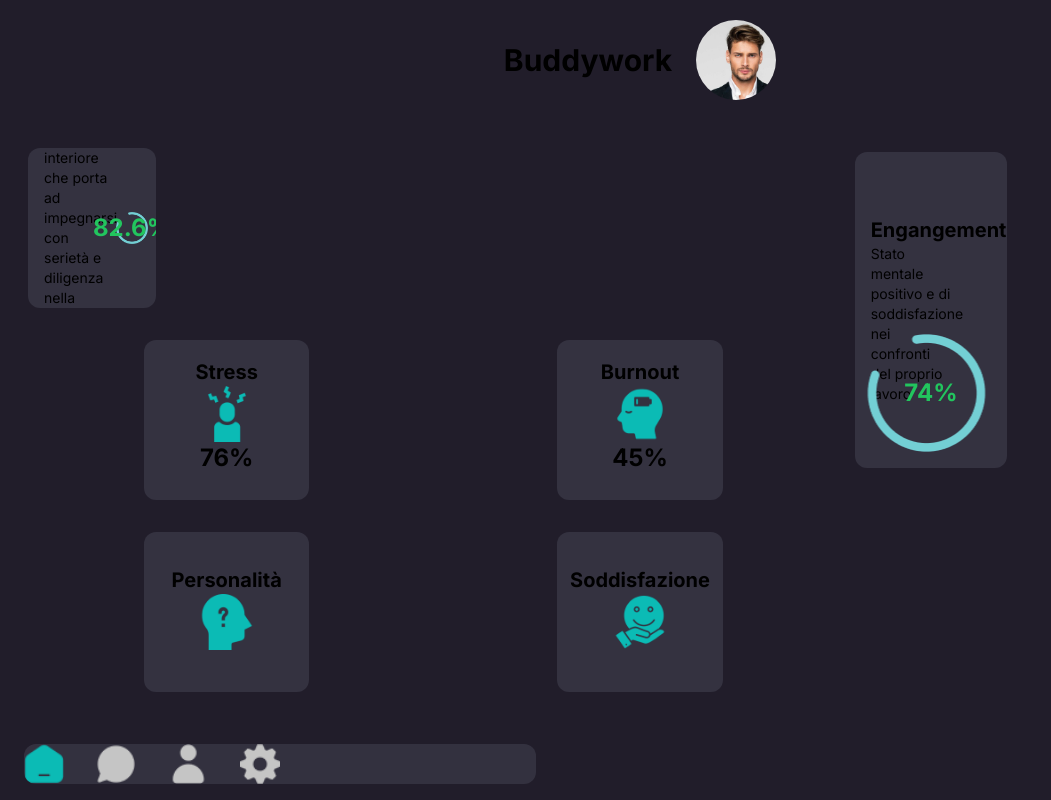
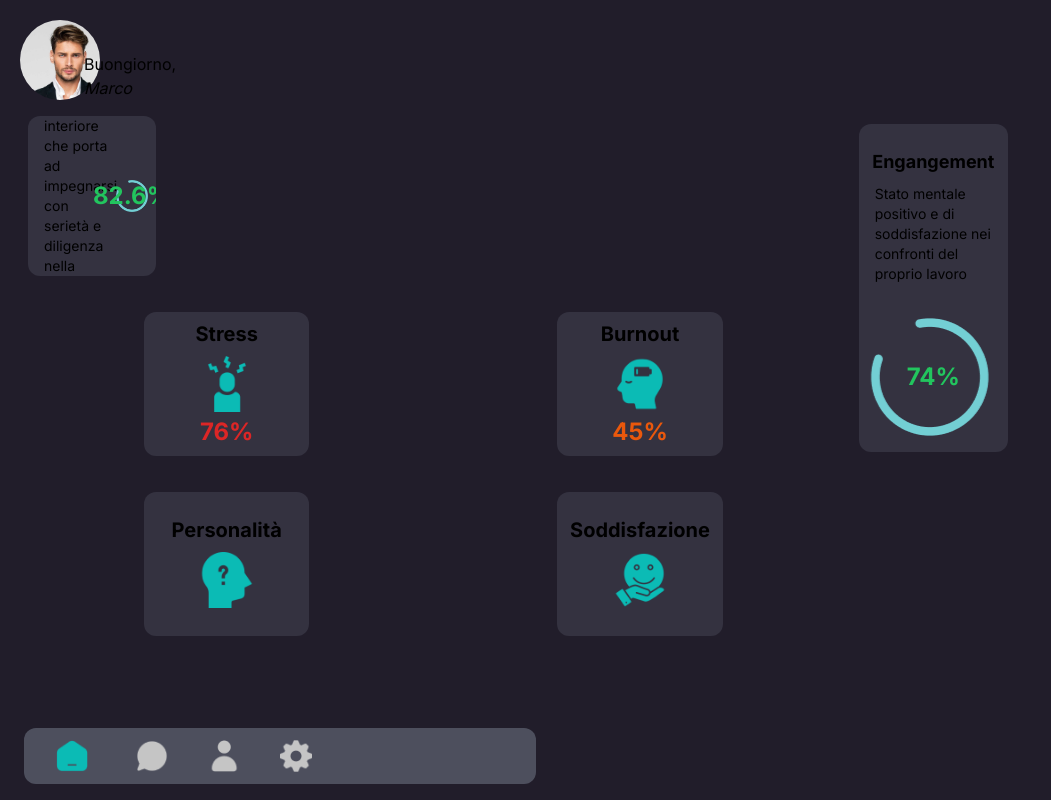
Before and after one commit to lucaspe10/buddywork, a Next.js app: page / in a window 1280 px wide. Shown: the whole page, without its empty margins (0-1051 px from the left). Built offline with nearby package versions, Linux system fonts and the light colour scheme.

Commit message:
changed style

```diff
--- a/app/page.tsx
+++ b/app/page.tsx
@@ -8,12 +8,13 @@
 const HomePage = () => {
   return (
     <div className="h-screen bg-custom-background w-full p-5">
-      <div className="flex flex-col w-full mx-auto">
-        <div className="flex justify-center items-center mb-8">
-          <h1 className="text-3xl font-bold mr-6">Buddywork</h1>
-          <UserImage />
+      <div className="flex flex-col w-full mx-auto ">
+      <UserImage />
+        <div className="items-center mb-8">
+          <h1 className="text-base ml-16 -mt-12">Buongiorno,</h1>
+          <p className="text-base  ml-16 italic">Marco</p>
         </div>
-        <div className="grid grid-cols-2 md:grid-cols-2 lg:grid-cols-3 gap-x-10.5 ">
+        <div className="grid grid-cols-2 md:grid-cols-2 lg:grid-cols-3 -mt-8 ">
           <div className="col-span-2 w-80 ">
             <RectangleBig
               image="/Ellipse 9.png"
@@ -23,7 +24,7 @@
               path="motivazione"
             />
           </div>
-          <div className="row-span-2 w-auto h-auto p-4" >
+          <div className="row-span-2 w-auto h-auto p-5" >
             <RectangleHigh
               image="/Ellipse 9.png"
               title="Engangement"
@@ -41,7 +42,7 @@
           <Rectangle
               image="/burnout.png"
               title="Burnout"
-              testo1="45%"
+              testo2="45%"
               path="burnout" />
           <Rectangle
               image="/personalità.png"
--- a/components/navbar.tsx
+++ b/components/navbar.tsx
@@ -11,9 +11,10 @@
   path,
 }: Readonly<RectangleProps>) {
   return (
-          <div className=" bg-gray-500 bg-opacity-25 w-80 h-10 mx-1 m-4 rounded-xl lg:w-2/5 md:w-2/5 overflow-hidden flex items-center space-x-2 fixed bottom-0 ">
+          <div className=" bg-gray-500  bg-opacity-60 w-80 h-14 mx-1 m-4 rounded-xl lg:w-2/5 md:w-2/5 overflow-hidden flex items-center space-x-2 fixed bottom-0 ">
           <Link href={path ?? "/"}>
-              <div className="w-10  max-w-xs ">
+            <div className="p-8">
+              <div className="w-8 h-auto">
                 <Image
                     src={image ?? "/marco.jpg"}
                     alt="Picture of the author"
@@ -21,10 +22,12 @@
                     height={200}
                     />
               </div>
+              </div>
             </Link>
-            <div className="p-2"></div>
+
+            <div className="p-0"></div>
               <Link href={path ?? "/"}>
-              <div className="w-10 h-auto max-w-xs">
+              <div className="w-8 h-auto ">
                 <Image
                     src={image2 ?? "/marco.jpg"}
                     alt="Picture of the author"
@@ -32,9 +35,9 @@
                     height={200} />
               </div>
             </Link>
-            <div className="p-2"></div>
+            <div className="p-3"></div>
             <Link href={path ?? "/"}>
-              <div className="w-10 h-auto max-w-xs">
+              <div className="w-8 h-auto ">
                 <Image
                     src={image3 ?? "/marco.jpg"}
                     alt="Picture of the author"
@@ -42,9 +45,9 @@
                     height={200} />
               </div>
             </Link>
-            <div className="p-2"></div>
+            <div className="p-3"></div>
             <Link href={path ?? "/"}>
-              <div className="w-10 h-auto max-w-xs">
+              <div className="w-8 h-auto">
                 <Image
                     src={image4 ?? "/marco.jpg"}
                     alt="Picture of the author"
--- a/components/rectangle.tsx
+++ b/components/rectangle.tsx
@@ -14,17 +14,18 @@
   return (
     <Link
       href={path ?? "/"}
-      className="bg-gray-500 bg-opacity-25 w-36  h-40 mx-auto m-4 rounded-xl flex items-center justify-center flex-col lg:w-2/5 md:w-2/5 "
+      className="bg-gray-500 bg-opacity-25 w-36  h-36 mx-auto m-4 rounded-xl flex items-center justify-center flex-col lg:w-2/5 md:w-2/5 "
     >
-      <h1 className="text-xl font-bold">{title}</h1>
+      <h1 className="text-xl font-bold mt-2">{title}</h1>
       <Image
         src={image ?? "/marco.jpg"}
         alt="Picture of the author"
         width={200}
         height={200}
-        className="w-14   flex justify-center  h-auto"
+        className="w-14   flex justify-center  mt-2 h-auto"
         />
-        <p className=" sm: text-left text-2xl font-bold mb-2">{testo1}</p>
+        <p className=" sm: text-left text-2xl font-bold mb-2 text-red-600 mt-1">{testo1}</p>
+        <p className=" sm: text-left text-2xl font-bold mb-2 text-orange-600 -mt-2">{testo2}</p>
     </Link>
   );
 }
--- a/components/rectanglebig.tsx
+++ b/components/rectanglebig.tsx
@@ -16,7 +16,7 @@
   return (
     <Link
     href={path ?? "/"}
-    className="relative bg-gray-500 bg-opacity-25 left-1 w-80 h-40 mx-1 m-4 rounded-xl lg:w-2/5 md:w-2/5 overflow-hidden flex items-center "
+    className="relative bg-gray-500 bg-opacity-25 left-1 w-80  h-40 mx-1 m-4 rounded-xl lg:w-2/5 md:w-2/5 overflow-hidden flex items-center "
   >
     <div className="w-3/4 p-4">
       <h3 className="text-2xl font-bold mb-1">{title}</h3>
--- a/components/rectanglehigh.tsx
+++ b/components/rectanglehigh.tsx
@@ -18,9 +18,9 @@
     href={path ?? "/"}
     className="relative right-3 w-36 bg-gray-500 bg-opacity-25  mx-1 m-1  rounded-xl lg:w-2/5 md:w-2/5 overflow-hidden flex items-center  "
   >
-    <div className="w-3/4 p-4 my-12">
-    <h1 className="text-xl font-bold ">{title}</h1>
-      <h2 className="text-sm ">{testo1}</h2>
+    <div className=" my-14">
+    <h1 className=" font-bold text-lg mb-2 -mt-8 text-center">{title}</h1>
+      <h2 className="mb-28  text-left text-sm ml-4">{testo1}</h2>
     </div>
     <div className="absolute bottom-0 left-1/2 transform w-5/6 -translate-x-1/2 mb-4"
 >
@@ -28,7 +28,7 @@
         src={image ?? "/Ellipse o.jpg"}
         alt="Picture of the author"
         />
-      <div className="absolute inset-0 flex items-center justify-center text-white">
+      <div className="absolute inset-0 flex items-center justify-center text-white ">
       <h3 className="text-center font-bold text-2xl text-green-500 mt ">{testo2}</h3>
       </div>
     </div>
--- a/components/user_image.tsx
+++ b/components/user_image.tsx
@@ -2,6 +2,6 @@
 
 export default function circle() {
   return (
-    <div className="w-12 h-12  rounded-full bg-[url('/marco.jpg')] bg-cover bg-repeat lg:h-20 lg:w-20"></div>
+    <div className="w-12 h-12 rounded-full bg-[url('/marco.jpg')] bg-cover bg-repeat lg:h-20 lg:w-20"></div>
   );
 }
```
